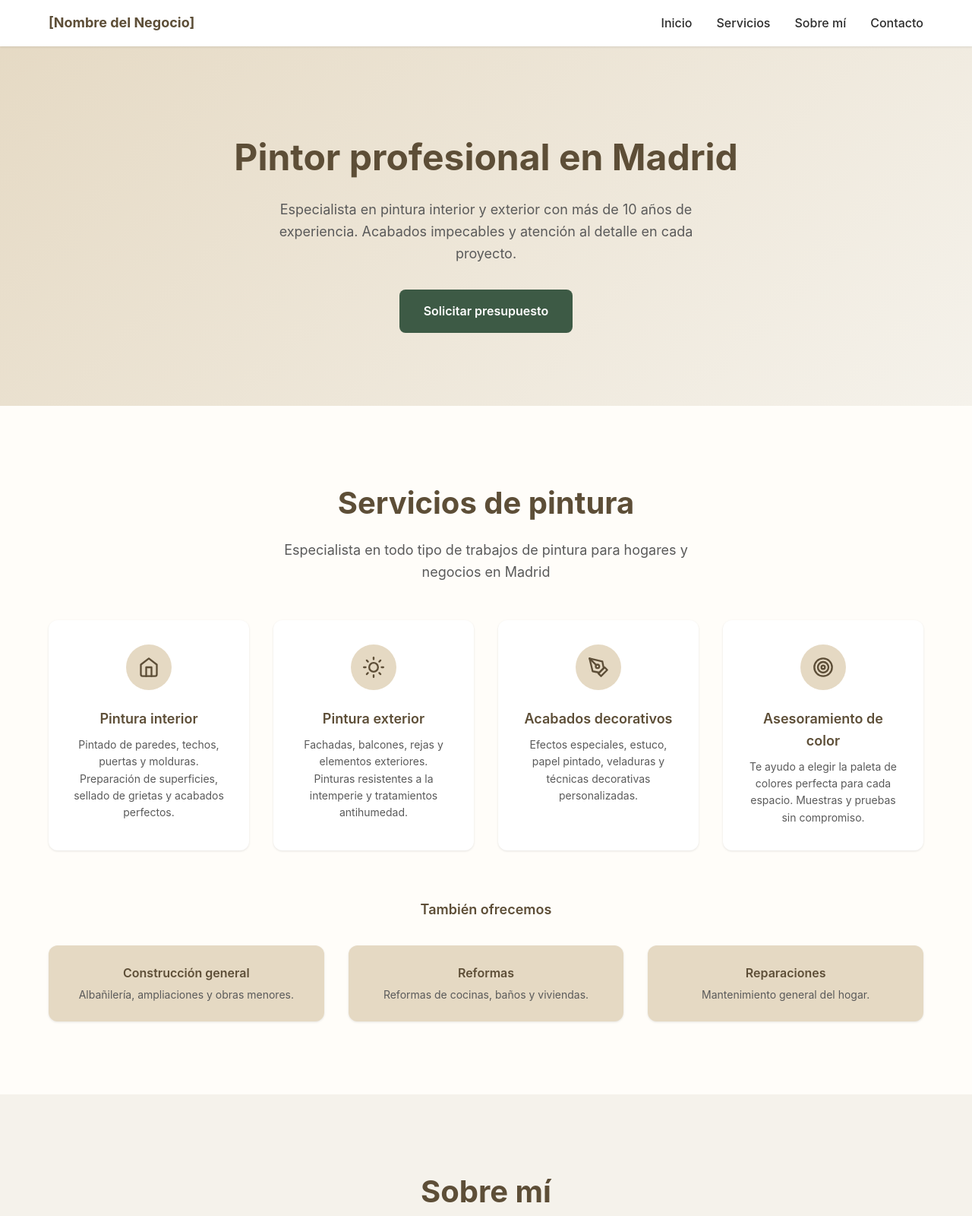
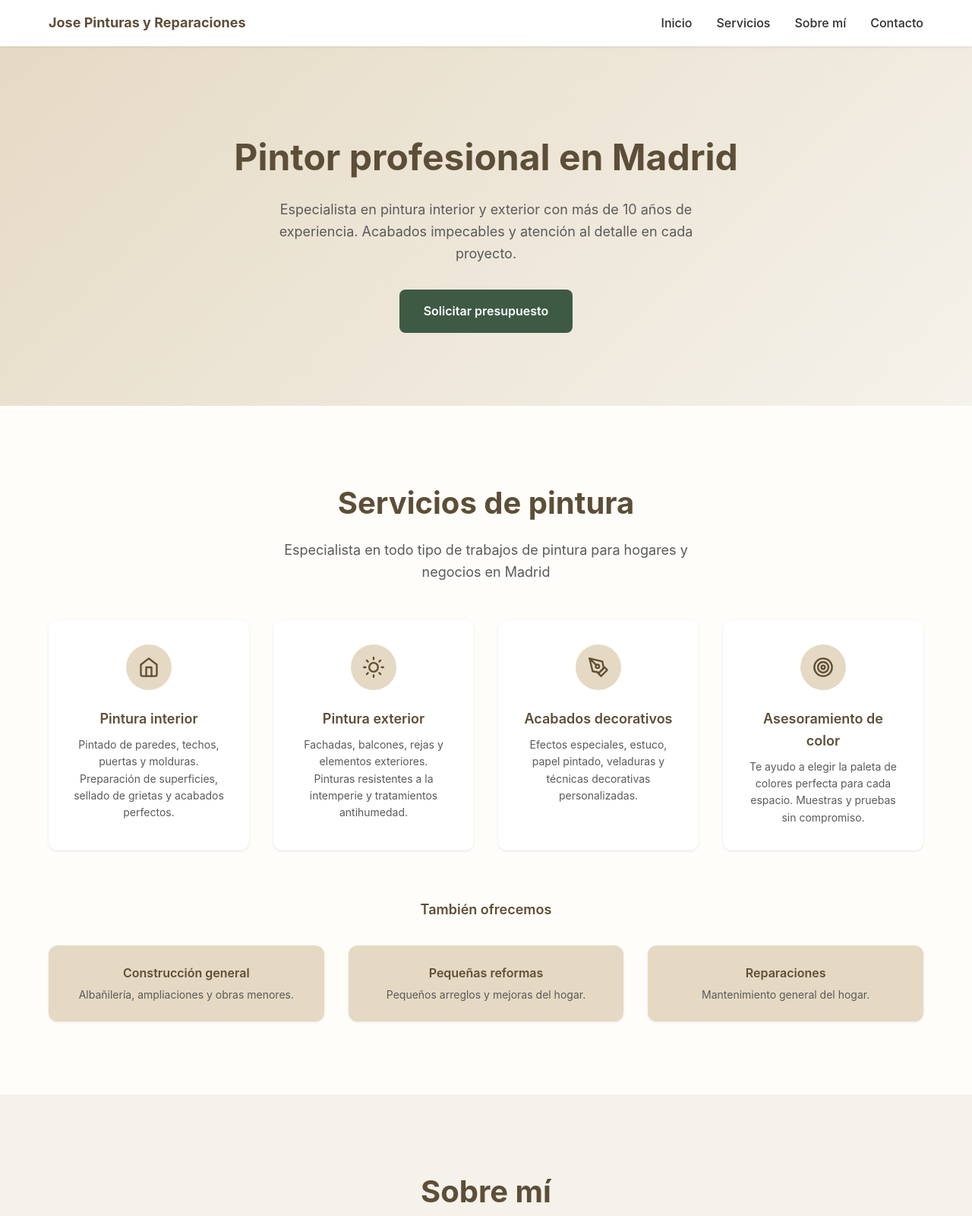
Before and after one commit to ePaint/paginajose, a plain HTML site: page index.html in a window 1280 px wide. Shown: the top 1600 px of the page at 76% size. Drawn offline with Linux system fonts and the light colour scheme.

Commit message:
Update business name and reduce reform emphasis
- Set business name to "Jose Pinturas y Reparaciones"
- Changed "Reformas" to "Pequeñas reformas" with simpler description

🤖 Generated with [Claude Code](https://claude.com/claude-code)

Co-Authored-By: Claude Opus 4.5 <noreply@anthropic.com>

```diff
--- a/index.html
+++ b/index.html
@@ -4,14 +4,14 @@
     <meta charset="UTF-8">
     <meta name="viewport" content="width=device-width, initial-scale=1.0">
     <meta name="description" content="Pintor profesional en Madrid. Pintura interior y exterior, acabados decorativos y trabajos de calidad. También ofrecemos reformas, construcción y reparaciones.">
-    <title>[Nombre del Negocio] - Pintor Profesional en Madrid</title>
+    <title>Jose Pinturas y Reparaciones - Pintor Profesional en Madrid</title>
     <link rel="stylesheet" href="styles.css">
 </head>
 <body>
     <!-- Header / Navigation -->
     <header class="header">
         <nav class="nav">
-            <a href="#inicio" class="nav__logo">[Nombre del Negocio]</a>
+            <a href="#inicio" class="nav__logo">Jose Pinturas y Reparaciones</a>
             <button class="nav__toggle" aria-label="Abrir menú" aria-expanded="false">
                 <span></span>
                 <span></span>
@@ -106,8 +106,8 @@
                     </article>
 
                     <article class="service-card service-card--secondary">
-                        <h4 class="service-card__title">Reformas</h4>
-                        <p class="service-card__description">Reformas de cocinas, baños y viviendas.</p>
+                        <h4 class="service-card__title">Pequeñas reformas</h4>
+                        <p class="service-card__description">Pequeños arreglos y mejoras del hogar.</p>
                     </article>
 
                     <article class="service-card service-card--secondary">
@@ -235,7 +235,7 @@
     <!-- Footer -->
     <footer class="footer">
         <div class="container">
-            <p class="footer__text">&copy; <span id="current-year"></span> [Nombre del Negocio]. Todos los derechos reservados.</p>
+            <p class="footer__text">&copy; <span id="current-year"></span> Jose Pinturas y Reparaciones. Todos los derechos reservados.</p>
             <p class="footer__location">Disponible en todos los distritos de Madrid</p>
         </div>
     </footer>
```
